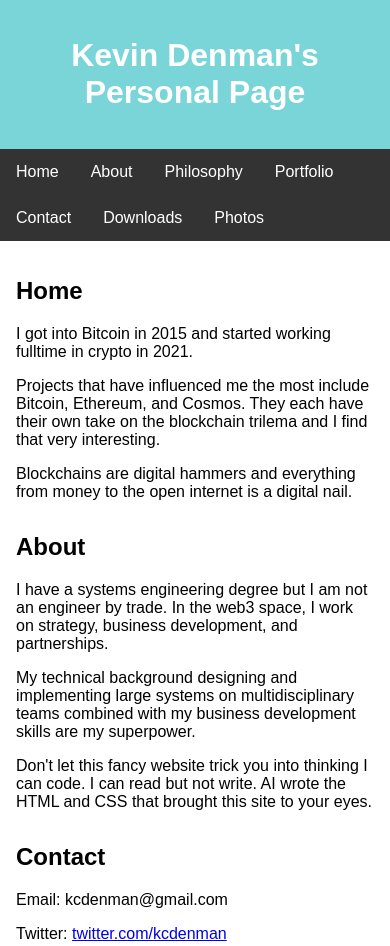
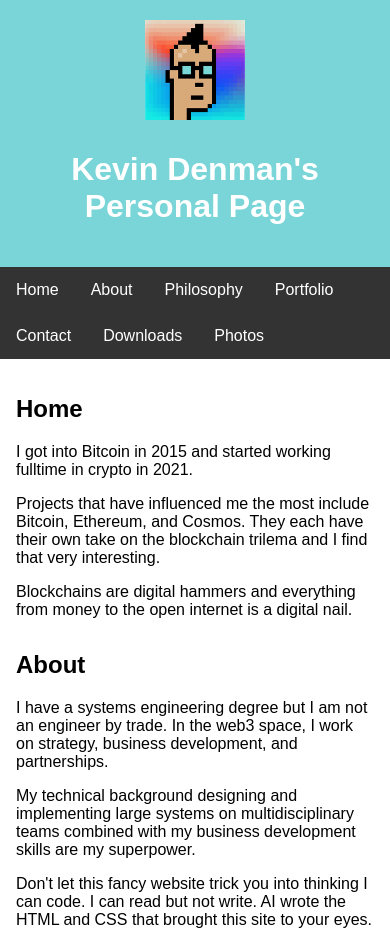
Before and after one commit to kcdenman/mywebsite, a plain HTML site: page index.html in a window 390 px wide. Shown: the top 946 px of the page. Drawn offline with Linux system fonts and the light colour scheme.

Commit message:
added stacks punk to the headers accross all pages

```diff
--- a/index.html
+++ b/index.html
@@ -10,6 +10,7 @@
 </head>
 <body>
     <header>
+        <img src="files/stacks_punk_favicon/apple-icon.png" alt="Stacks Punk V3 1592" style="height: 100px;"> <!-- Adjust path and styles -->
         <h1>Kevin Denman's Personal Page</h1>
     </header>
     <nav>
--- a/styles.css
+++ b/styles.css
@@ -9,6 +9,28 @@ header {
     color: white;
     text-align: center;
     padding: 1em 0;
+    display: flex; /* Using flex to align items */
+    justify-content: center; /* Center everything horizontally */
+    align-items: center; /* Center everything vertically */
+}
+
+header img {
+    height: 80px; /* Adjust the size as needed */
+    margin-right: 20px; /* Space between the image and the title */
+    /* Remove margin if text-align is important for other elements */
+}
+
+/* Responsive adjustments for smaller screens */
+@media (max-width: 768px) {
+    header {
+        flex-direction: column; /* Stack image and text vertically on small screens */
+        padding: 20px 0; /* Increase padding for better touch targets */
+    }
+
+    header img {
+        margin-right: 0; /* Remove margin on small screens */
+        margin-bottom: 10px; /* Add some space below the image */
+    }
 }
 
 nav ul {
```
Also changed, not shown: philosophy.html (+1 -0 lines), portfolio.html (+1 -0 lines), 2 other files.
